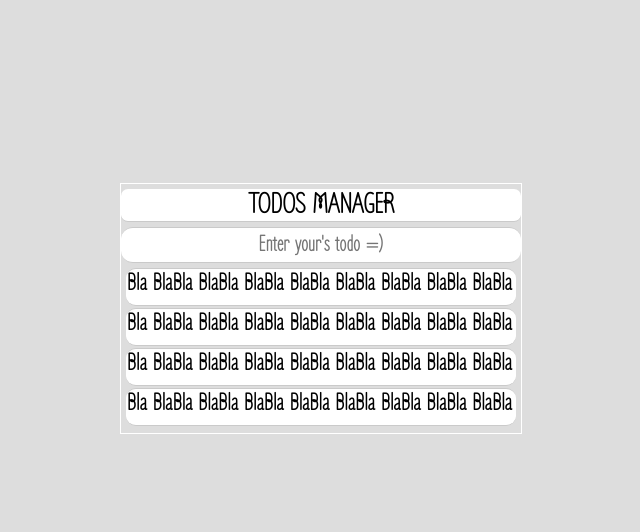
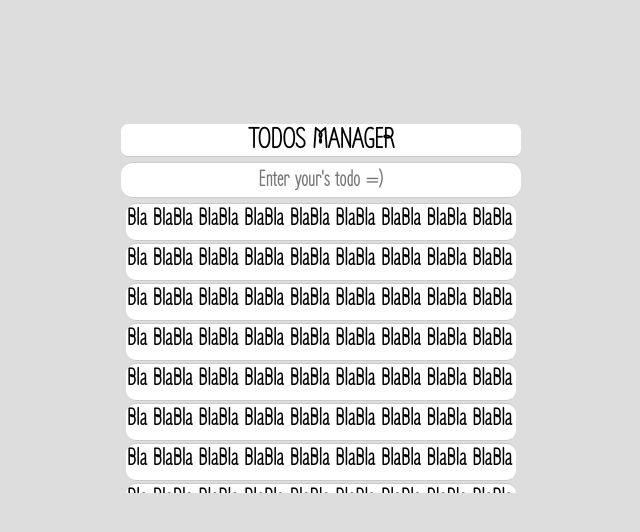
Before and after one commit to kirusha123/VUE-1, a Vue app: page / in a window 1280 px wide. Shown: the top 532 px of the page, without its empty margins (319-959 px from the left). Built offline with nearby package versions, Linux system fonts and the light colour scheme.

Commit message:
task manager v0.1.0

```diff
--- a/src/components/Hello.vue
+++ b/src/components/Hello.vue
@@ -55,6 +55,110 @@
                         </div>
                     </div>
                 </li>
+                <li>
+                    <tr>
+                        <td>
+                            <div>Bla BlaBla BlaBla BlaBla BlaBla BlaBla BlaBla BlaBla BlaBla BlaBla BlaBla BlaBla BlaBla BlaBla BlaBla BlaBla BlaBla BlaBla BlaBla BlaBla Bla</div>
+                        </td>
+                    </tr>
+                    <div class="side_menu">
+                        <div class="float-left">
+                            <div class="dumper">A</div>
+                            <div class="changer">B</div>
+                        </div>
+                    </div>
+                </li>
+                <li>
+                    <tr>
+                        <td>
+                            <div>Bla BlaBla BlaBla BlaBla BlaBla BlaBla BlaBla BlaBla BlaBla BlaBla BlaBla BlaBla BlaBla BlaBla BlaBla BlaBla BlaBla BlaBla BlaBla BlaBla Bla</div>
+                        </td>
+                    </tr>
+                    <div class="side_menu">
+                        <div class="float-left">
+                            <div class="dumper">A</div>
+                            <div class="changer">B</div>
+                        </div>
+                    </div>
+                </li>
+                <li>
+                    <tr>
+                        <td>
+                            <div>Bla BlaBla BlaBla BlaBla BlaBla BlaBla BlaBla BlaBla BlaBla BlaBla BlaBla BlaBla BlaBla BlaBla BlaBla BlaBla BlaBla BlaBla BlaBla BlaBla Bla</div>
+                        </td>
+                    </tr>
+                    <div class="side_menu">
+                        <div class="float-left">
+                            <div class="dumper">A</div>
+                            <div class="changer">B</div>
+                        </div>
+                    </div>
+                </li>
+                <li>
+                    <tr>
+                        <td>
+                            <div>Bla BlaBla BlaBla BlaBla BlaBla BlaBla BlaBla BlaBla BlaBla BlaBla BlaBla BlaBla BlaBla BlaBla BlaBla BlaBla BlaBla BlaBla BlaBla BlaBla Bla</div>
+                        </td>
+                    </tr>
+                    <div class="side_menu">
+                        <div class="float-left">
+                            <div class="dumper">A</div>
+                            <div class="changer">B</div>
+                        </div>
+                    </div>
+                </li>
+                <li>
+                    <tr>
+                        <td>
+                            <div>Bla BlaBla BlaBla BlaBla BlaBla BlaBla BlaBla BlaBla BlaBla BlaBla BlaBla BlaBla BlaBla BlaBla BlaBla BlaBla BlaBla BlaBla BlaBla BlaBla Bla</div>
+                        </td>
+                    </tr>
+                    <div class="side_menu">
+                        <div class="float-left">
+                            <div class="dumper">A</div>
+                            <div class="changer">B</div>
+                        </div>
+                    </div>
+                </li>
+                <li>
+                    <tr>
+                        <td>
+                            <div>Bla BlaBla BlaBla BlaBla BlaBla BlaBla BlaBla BlaBla BlaBla BlaBla BlaBla BlaBla BlaBla BlaBla BlaBla BlaBla BlaBla BlaBla BlaBla BlaBla Bla</div>
+                        </td>
+                    </tr>
+                    <div class="side_menu">
+                        <div class="float-left">
+                            <div class="dumper">A</div>
+                            <div class="changer">B</div>
+                        </div>
+                    </div>
+                </li>
+                <li>
+                    <tr>
+                        <td>
+                            <div>Bla BlaBla BlaBla BlaBla BlaBla BlaBla BlaBla BlaBla BlaBla BlaBla BlaBla BlaBla BlaBla BlaBla BlaBla BlaBla BlaBla BlaBla BlaBla BlaBla Bla</div>
+                        </td>
+                    </tr>
+                    <div class="side_menu">
+                        <div class="float-left">
+                            <div class="dumper">A</div>
+                            <div class="changer">B</div>
+                        </div>
+                    </div>
+                </li>
+                <li>
+                    <tr>
+                        <td>
+                            <div>Bla BlaBla BlaBla BlaBla BlaBla BlaBla BlaBla BlaBla BlaBla BlaBla BlaBla BlaBla BlaBla BlaBla BlaBla BlaBla BlaBla BlaBla BlaBla BlaBla Bla</div>
+                        </td>
+                    </tr>
+                    <div class="side_menu">
+                        <div class="float-left">
+                            <div class="dumper">A</div>
+                            <div class="changer">B</div>
+                        </div>
+                    </div>
+                </li>
                  <li>
                     <tr>
                         <td>
@@ -94,7 +198,6 @@
         max-height: 400px;
         min-width: 400px;
         max-width: 400px;
-        border: solid 1px white;
     }
     .form{
         height: auto;
```
